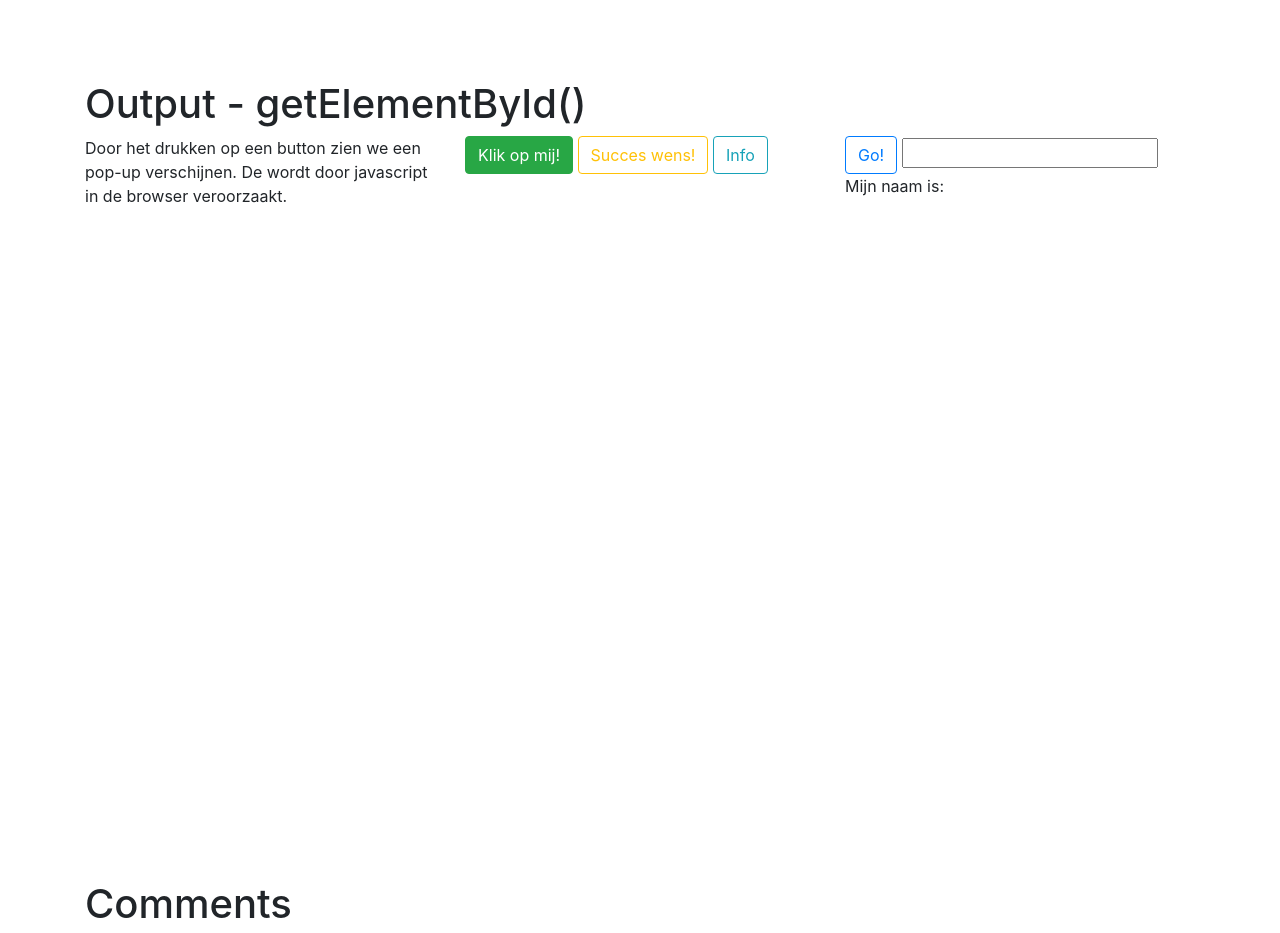
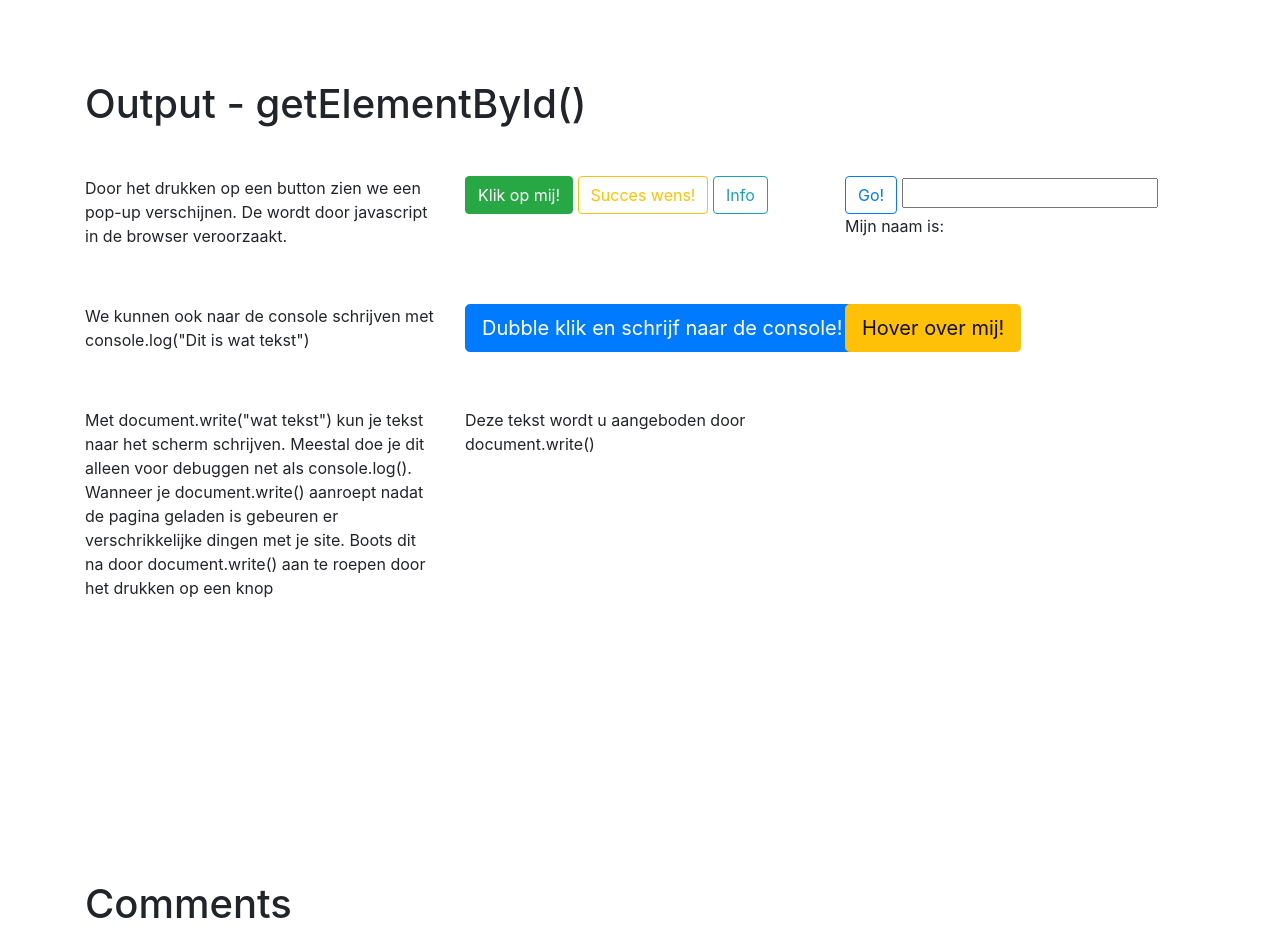
Before and after one commit to rra-am1a-2017/blok2-k-frte-sandbox, a plain HTML site: page index.html in a window 1280 px wide. Shown: the part 800-1733 px from the top of the page. Drawn offline with nearby package versions, Linux system fonts and the light colour scheme.

Commit message:
week 4 begin les woensdag 29-11-2017 document.write()

```diff
--- a/css/style.css
+++ b/css/style.css
@@ -17,3 +17,7 @@ section {
   margin-top: 10vh;
   text-align: center;
 }
+
+div.row {
+  padding-top: 5vh;
+}
--- a/index.html
+++ b/index.html
@@ -111,7 +111,27 @@
             </div>
           </div>
 
+          <div class="row">
+            <div class="col-4"><p>We kunnen ook naar de console schrijven met console.log("Dit is wat tekst")</p></div>
+            <div class="col-4">
+              <button type="button"
+                      class="btn btn-primary btn-lg"
+                      ondblclick="console.log('Dit is mijn eerste console.log() tekst')">Dubble klik en schrijf naar de console!</button>
+            </div>
+            <div class="col-4">
+              <button type="button"
+                      class="btn btn-warning btn-lg"
+                      onmouseover="hoverActie();">Hover over mij!</button>
+            </div>
+          </div>
 
+          <div class="row">
+            <div class="col-4">Met document.write("wat tekst") kun je tekst naar het scherm schrijven. Meestal doe je dit alleen voor debuggen net als console.log(). Wanneer je document.write() aanroept nadat de pagina geladen is gebeuren er verschrikkelijke dingen met je site. Boots dit na door document.write() aan te roepen door het drukken op een knop</div>
+            <div class="col-4">
+              <script>document.write("Deze tekst wordt u aangeboden door document.write()");</script>
+            </div>
+            <div class="col-4"></div>
+          </div>
 
 
       </section>
@@ -124,6 +144,13 @@
     </article>
 
     <script>
+      function hoverActie() {
+        console.log("Er over de knop gehoverd");
+        alert("Kijk in de console voor een mooie tekst");
+      }
+
+
+
       function test() {
         alert('Ik wens je succes!');
         console.log('Dit stukje tekst wordt u aangeboden door de Hema');
```
